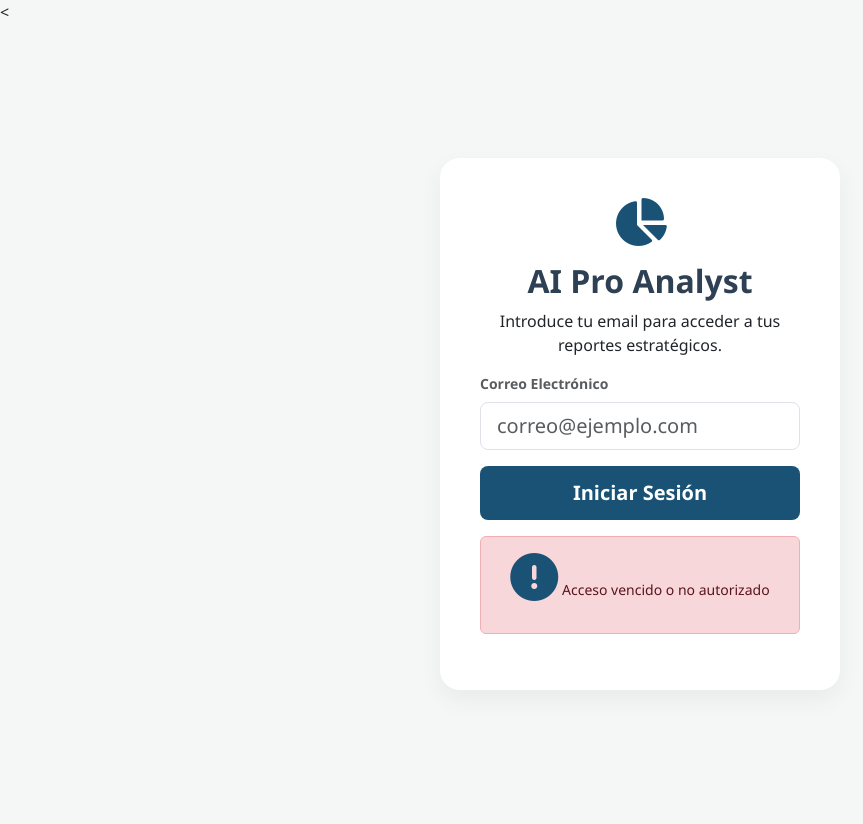
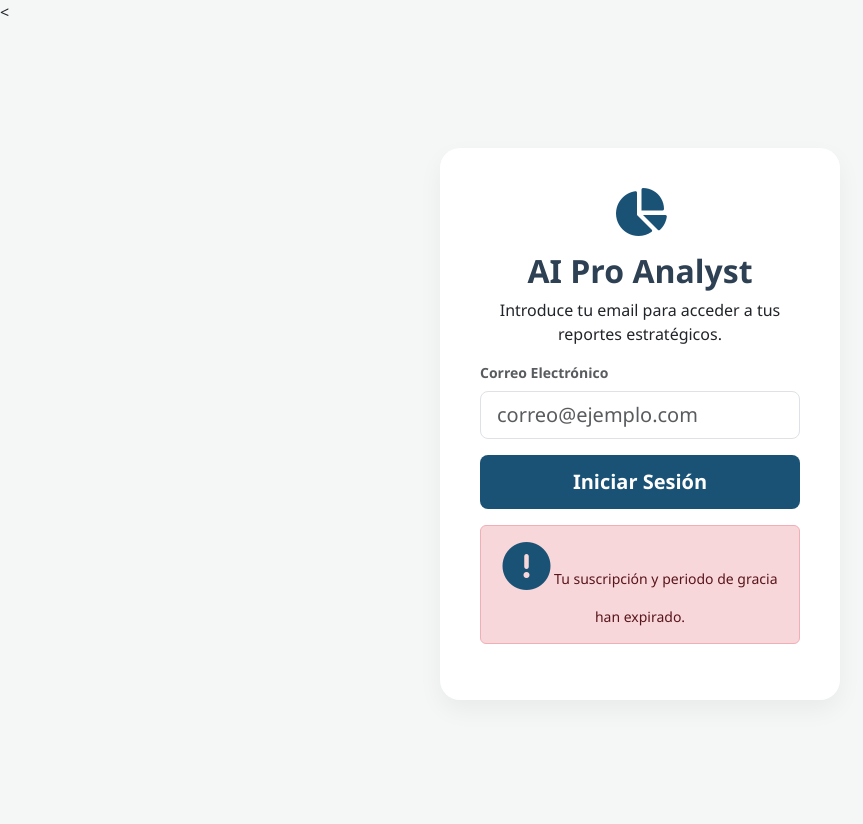
Before and after one commit to jesuspolo1986/asistente-IA, a Flask app: page / in a window 1280 px wide. Shown: the whole page, without its empty margins (0-863 px from the left). Run offline with Flask 3, Linux system fonts and the light colour scheme; a user stored in the database is signed in.

Commit message:
mejorando el proyecto

```diff
--- a/app.py
+++ b/app.py
@@ -60,43 +60,60 @@ class PDFReport(FPDF):
 # --- RUTAS ---
 @app.route('/')
 def index():
-    # Si el usuario NO está en la sesión, mostramos el login forzado
     if 'user' not in session:
         return render_template('index.html', login_mode=True)
 
-    # Si ya está logueado, verificamos que su suscripción siga vigente (Seguridad Senior)
     email = session['user']
     with engine.connect() as conn:
         user = conn.execute(text("SELECT fecha_vencimiento FROM suscripciones WHERE email = :e"), {"e": email}).fetchone()
 
     if user:
         from datetime import datetime
-        vencimiento = datetime.strptime(user[0], '%Y-%m-%d')
-        if vencimiento >= datetime.now():
-            return render_template('index.html', login_mode=False, user=email)
+        # Convertimos la fecha de la DB a objeto datetime
+        vencimiento = datetime.strptime(user[0], '%Y-%m-%d').date()
+        hoy = datetime.now().date()
 
-    # Si venció o no existe, borramos sesión y pedimos login
+        # Calculamos la diferencia de días
+        delta = (vencimiento - hoy).days
+
+        # LÓGICA DE GRACIA:
+        # Si delta es 0: Vence hoy.
+        # Si delta es -1: Es el día de gracia (venció ayer).
+        # Si delta < -1: Ya no tiene acceso.
+
+        if delta >= -1:
+            return render_template('index.html',
+                                 login_mode=False,
+                                 user=email,
+                                 dias_restantes=delta)
+
+    # Si no hay usuario o ya pasó el día de gracia
     session.pop('user', None)
-    return render_template('index.html', login_mode=True, error="Acceso vencido o no autorizado")
+    return render_template('index.html', login_mode=True, error="Tu suscripción y periodo de gracia han expirado.")
 @app.route('/login', methods=['POST'])
 def login():
     email = request.form.get('email', '').strip().lower()
 
     with engine.connect() as conn:
-        # Buscamos si el usuario existe y si su suscripción no ha vencido
+        # Buscamos al usuario que tú ya diste de alta en el panel
         query = text("SELECT fecha_vencimiento FROM suscripciones WHERE email = :e")
         user = conn.execute(query, {"e": email}).fetchone()
 
     if user:
         from datetime import datetime
+        # user[0] es la fecha 'YYYY-MM-DD'
         fecha_vencimiento = datetime.strptime(user[0], '%Y-%m-%d')
+
+        # IMPORTANTE: Aplicamos el día de gracia (instrucción de tu proyecto)
+        # Si hoy es el día del vencimiento, mostramos banner. Si pasó un día, aún entra.
         if fecha_vencimiento >= datetime.now():
             session['user'] = email
             return redirect(url_for('index'))
         else:
-            return "Su suscripción ha vencido. Por favor, contacte al administrador.", 403
+            return render_template('index.html', login_mode=True, error="Tu suscripción ha expirado.")
 
-    return "Acceso denegado. Email no registrado o sin suscripción activa.", 403
+    # Si el correo no existe en la DB (porque no lo has creado en el admin)
+    return render_template('index.html', login_mode=True, error="Este correo no tiene acceso autorizado.")
 @app.route('/upload', methods=['POST'])
 def upload():
     file = request.files.get('file')
@@ -232,36 +249,38 @@ def download_pdf():
     return send_file(pdf_output, as_attachment=True)
 @app.route('/admin', methods=['GET', 'POST'])
 def admin_panel():
-    # CAMBIO: Usamos 'auth_key' en lugar de 'pass'
-    auth_pass = request.args.get('auth_key')
-    if auth_pass != ADMIN_PASSWORD:
-        return "Acceso denegado. Contraseña administrativa incorrecta.", 403
+    auth_key = request.args.get('auth_key')
+    if auth_key != ADMIN_PASSWORD:
+        return "Acceso denegado. Se requiere auth_key válida.", 403
 
     if request.method == 'POST':
-        nuevo_email = request.form.get('email').strip().lower()
-        dias_acceso = int(request.form.get('dias', 1))
+        email_cliente = request.form.get('email').strip().lower()
+        dias = int(request.form.get('dias', 30))
 
         from datetime import datetime, timedelta
-        vencimiento = (datetime.now() + timedelta(days=dias_acceso)).strftime('%Y-%m-%d')
+        # Calculamos la fecha futura
+        vencimiento = (datetime.now() + timedelta(days=dias)).strftime('%Y-%m-%d')
 
         with engine.connect() as conn:
             conn.execute(text("""
                 INSERT INTO suscripciones (email, fecha_vencimiento)
                 VALUES (:e, :v)
                 ON CONFLICT(email) DO UPDATE SET fecha_vencimiento = :v
-            """), {"e": nuevo_email, "v": vencimiento})
+            """), {"e": email_cliente, "v": vencimiento})
             conn.commit()
-
-        # CAMBIO: Redirección usando 'auth_key'
+        # Redirigimos manteniendo la llave de acceso en la URL
         return redirect(url_for('admin_panel', auth_key=ADMIN_PASSWORD))
 
     with engine.connect() as conn:
         usuarios = conn.execute(text("SELECT * FROM suscripciones ORDER BY fecha_registro DESC")).fetchall()
 
-    return render_template('admin.html', usuarios=usuarios, admin_pass=ADMIN_PASSWORD)@app.route('/logout')
+    return render_template('admin.html', usuarios=usuarios, admin_pass=ADMIN_PASSWORD)
+
+@app.route('/logout')
 def logout():
-    session.pop('user', None)
+    session.clear() # Limpia toda la sesión por seguridad
     return redirect(url_for('index'))
+
 if __name__ == '__main__':
-    # Usar puerto 8000 para consistencia con Gunicorn
+    # Puerto 8000 para Gunicorn / Koyeb
     app.run(host='0.0.0.0', port=8000)
--- a/templates/index.html
+++ b/templates/index.html
@@ -82,7 +82,18 @@
                 <a href="/logout" class="btn btn-sm btn-outline-light w-100 opacity-50">Cerrar Sesión</a>
             </div>
         </nav>
-
+        {% if dias_restantes is defined %}
+    {% if dias_restantes == 0 %}
+    <div class="alert alert-warning alert-dismissible fade show m-3" role="alert">
+        <strong>⚠️ Recordatorio:</strong> Tu acceso expira hoy. Mañana será tu último día de gracia.
+        <button type="button" class="btn-close" data-bs-dismiss="alert" aria-label="Close"></button>
+    </div>
+    {% elif dias_restantes < 0 %}
+    <div class="alert alert-danger m-3" role="alert">
+        <strong>⚡ Día de Gracia:</strong> Tu suscripción expiró ayer. Por favor, contacta al administrador para renovar.
+    </div>
+    {% endif %}
+{% endif %}
         <main class="chat-area">
             <header class="chat-header">
                 <h2>Análisis Estratégico</h2>
```
